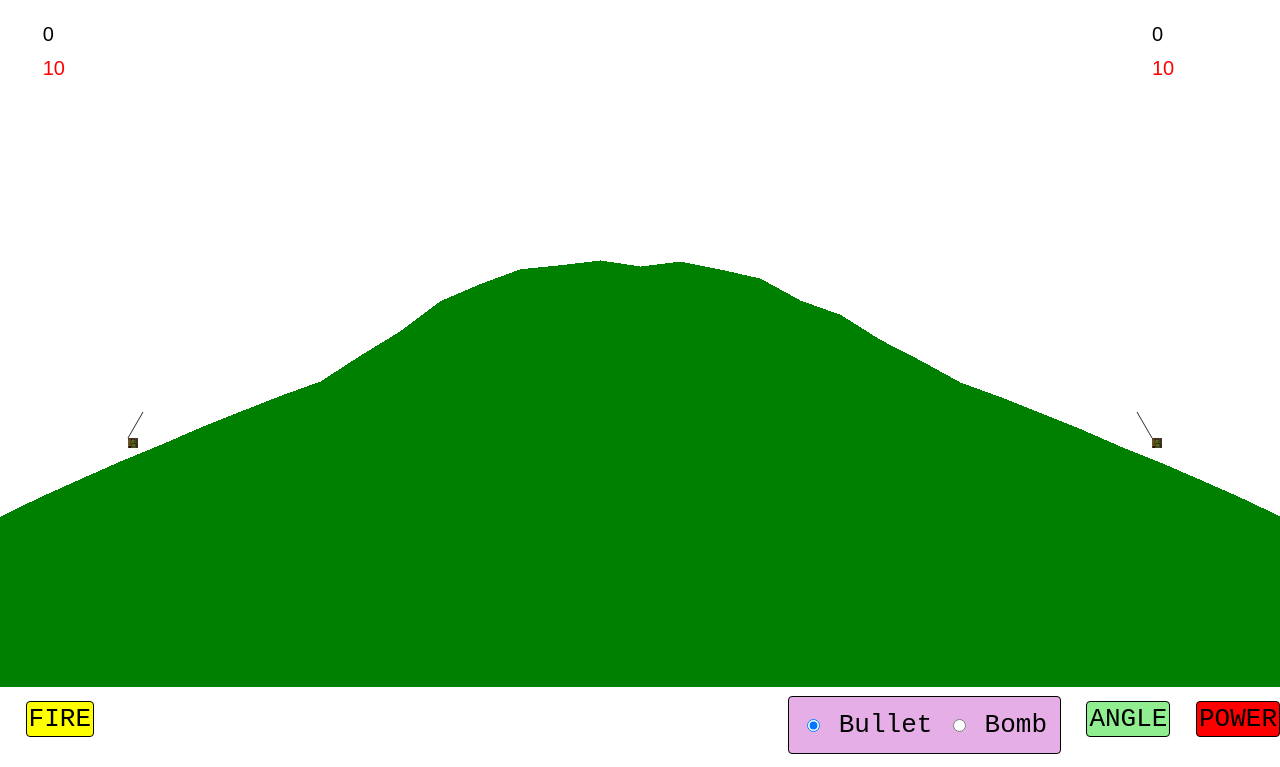
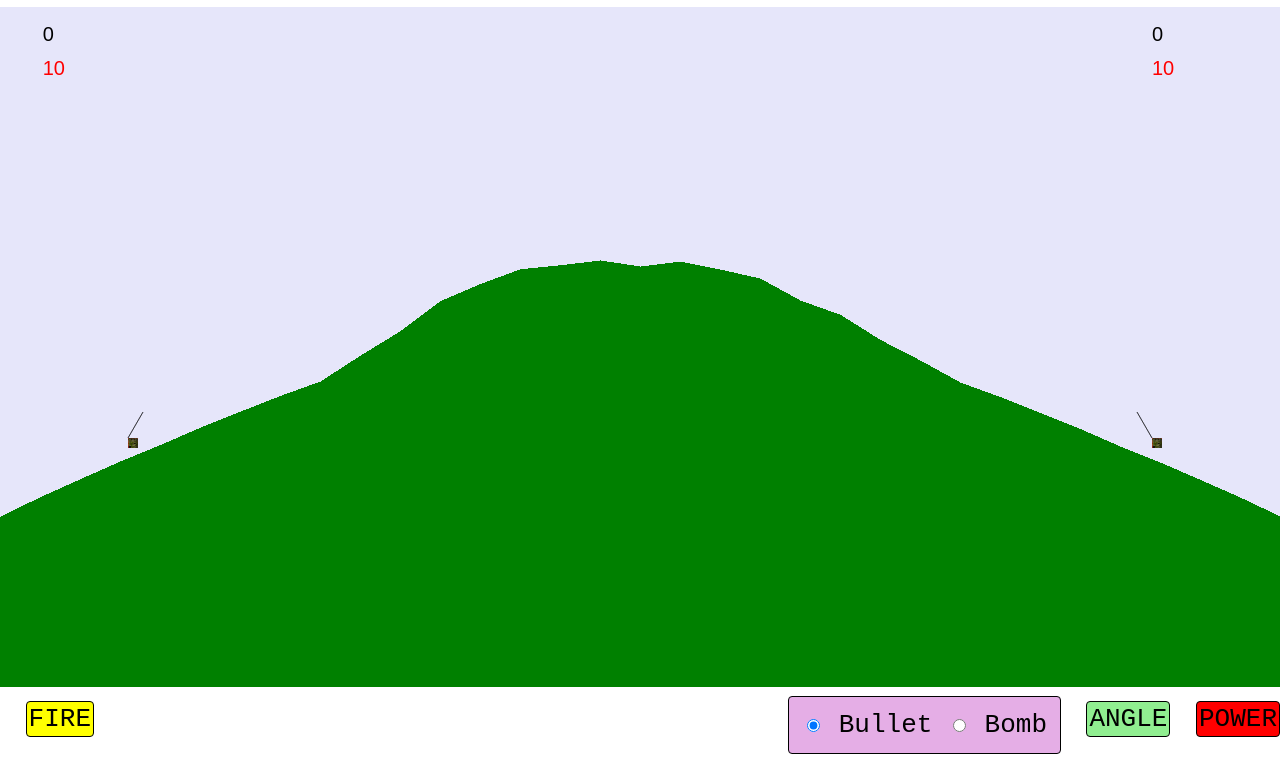
Before and after one commit to nimishagarwal76/PocketTanks, a plain HTML site: page index.html in a window 1280 px wide. Shown: the part 33-800 px from the top of the page. Drawn offline with Linux system fonts and the light colour scheme.

Commit message:
background

```diff
--- a/style.css
+++ b/style.css
@@ -1,8 +1,6 @@
   canvas{
       border:0;
-/*       background:lavender; */
-/*       cursor:none; */
-
+      background:lavender;
   }
 
   html, body{
```
